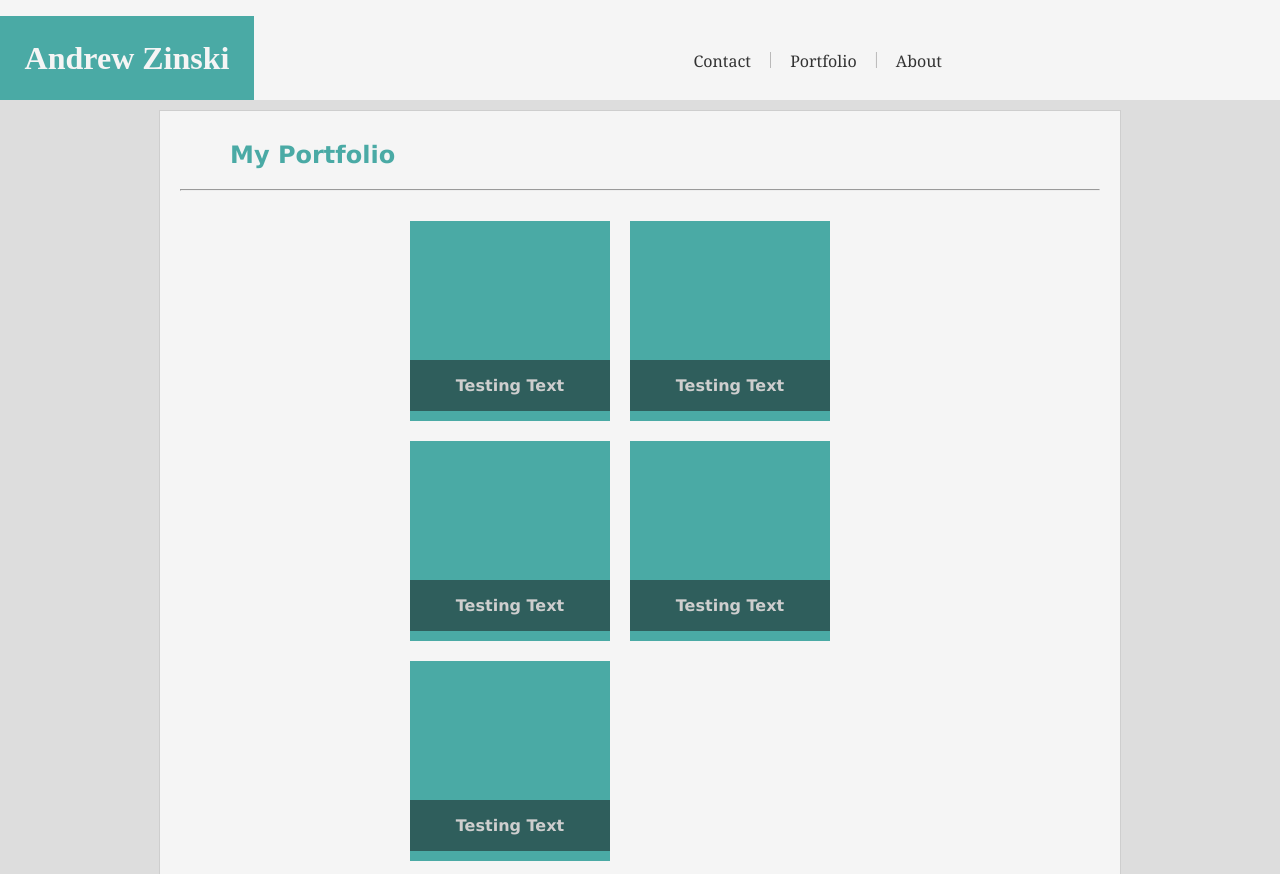
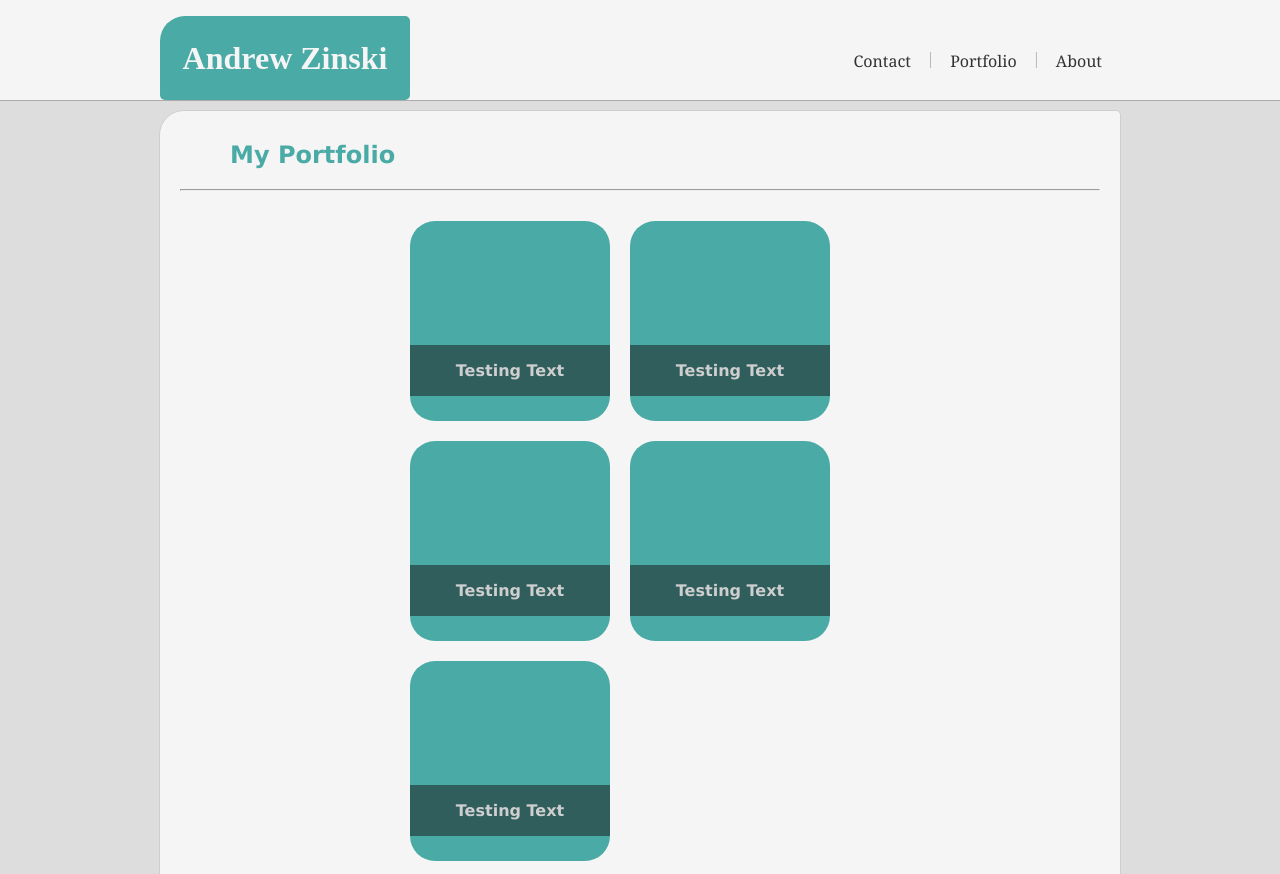
Before and after one commit to AZGchip/Basic-Portfolio, a plain HTML site: page portfolio.html in a window 1280 px wide. Shown: the top 874 px of the page. Drawn offline with Linux system fonts and the light colour scheme.

Commit message:
Got menu header working as desired.changed around style. added images to assets

```diff
--- a/assets/css/style.css
+++ b/assets/css/style.css
@@ -8,10 +8,12 @@ body{
 
 }
 .headercont{
-    width: auto;
+    width: 100%;
     background-color: #f5f5f5;
     height: 100px;
     position: fixed;
+    z-index: 2;
+    border-bottom: 1px solid #acaaaa;
 }
 /* menu container */
 .menu{
@@ -67,21 +69,22 @@ position: relative;
     flex-wrap: nowrap;
     background-color: #f5f5f5;
     padding-bottom: 0px;
-    position: fixed;
+    position: static;
     z-index: 2;
-
+    margin-left: auto;
 
 }
 /* title  */
 #porttitle{
 background-color:#4aaaa5;
-width: 250px;
+width: 246px;
 padding: 2px;
 text-align: center;
 margin-left: 0;
 color: #f5f5f5;
 position:absolute;
 bottom: 0px;
+border-radius: 25px 5px 5px 5px;
 }
 /* main body container */
 .bodycont{
@@ -93,6 +96,7 @@ bottom: 0px;
     margin-left: 0;
     margin-right: 0;
     border: 1px solid #cecece;
+    border-radius: 25px 5px 5px 5px;
 
 }
 /* the void lies beyond the width of the main body container*/
@@ -120,6 +124,7 @@ float: left;
     margin: 10px;
     float: left;
     position: relative;
+    border-radius: 25px 25px 25px 25px;
 }
 /* box container */
 .boxcont{
@@ -144,7 +149,7 @@ float: left;
 position: absolute;
 background:rgba(20,20,20,.5);
 width:200px;
-bottom: 10px;
+bottom: 25px;
 }
 .boxtext{
     font-family: 'Lucida Sans', 'Lucida Sans Regular', 'Lucida Grande', 'Lucida Sans Unicode', Geneva, Verdana, sans-serif;
```
Also changed, not shown: assets/images/coal.jpg (added), assets/images/dragon.jpg (added), assets/images/smart_dragon.jpg (added), assets/images/waxcar.jpg (added), portfolio.html (indentation only), 1 other file.
